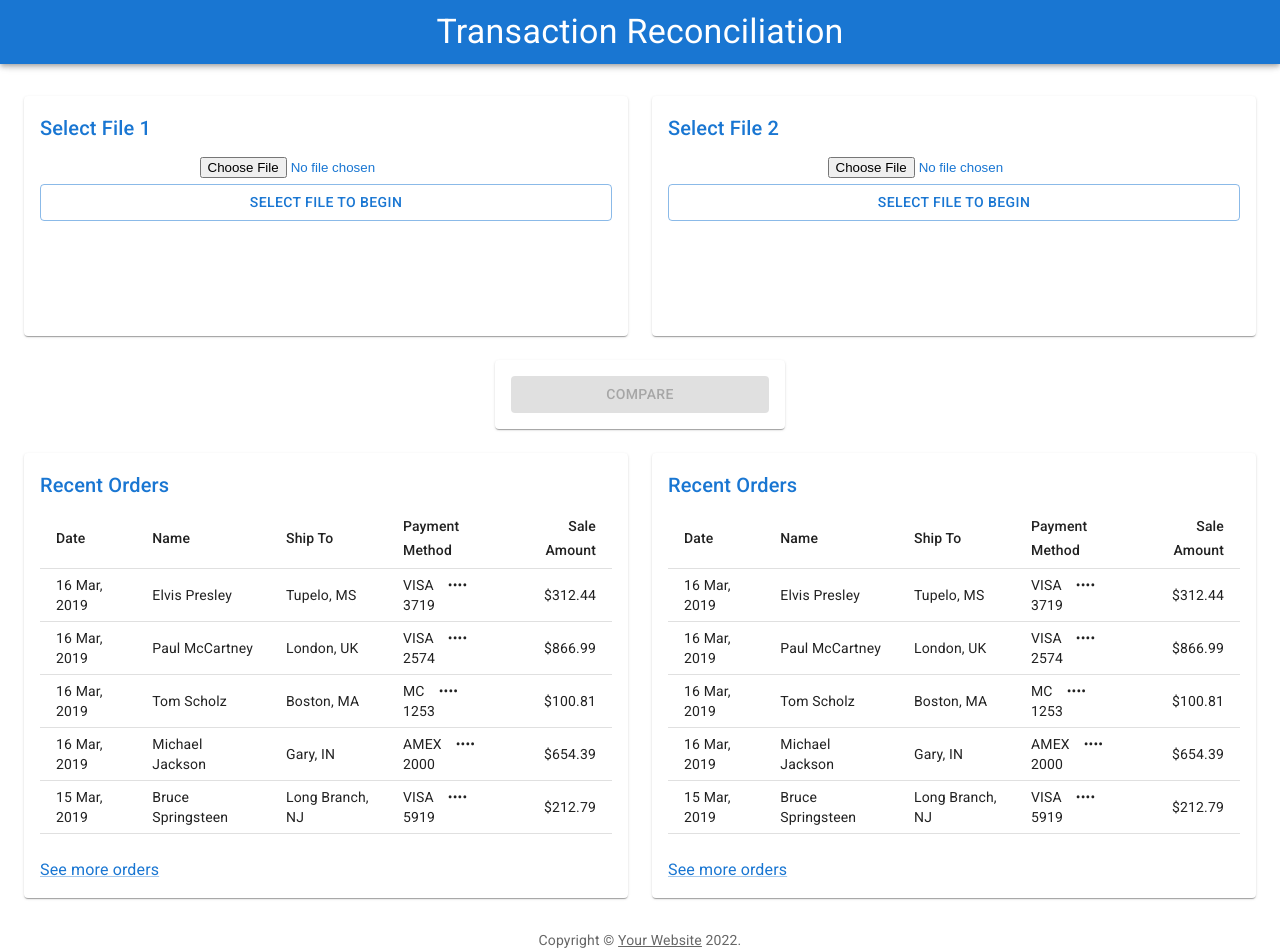
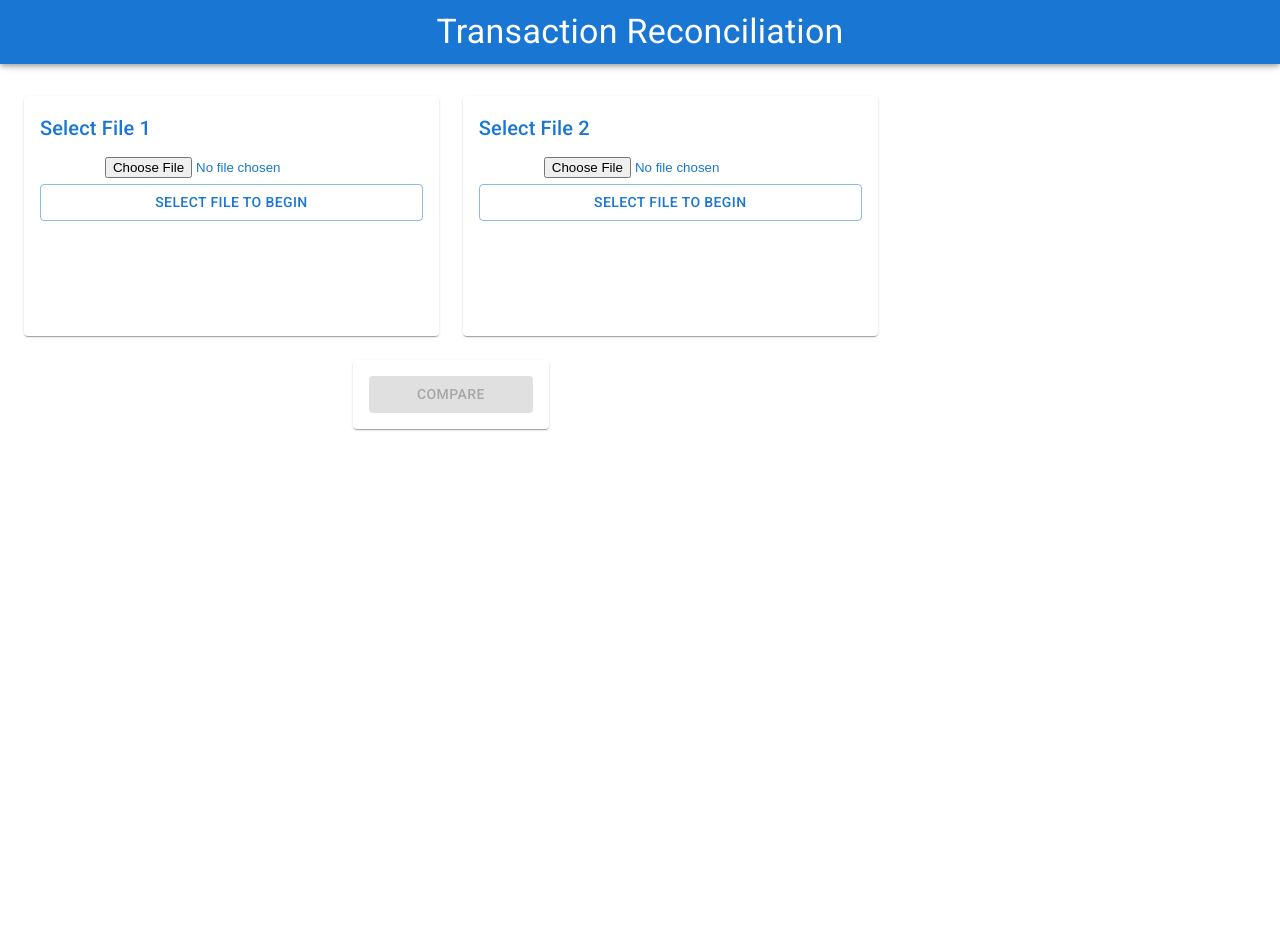
Before and after one commit to akalankapagoda/recon-ui, a React (Create React App) app: page / in a window 1280 px wide. Shown: the top 952 px of the page. After the commit the page ends 800 px from the top, so only its background shows below. Built offline with nearby package versions, Linux system fonts and the light colour scheme.

Commit message:
Update results.

```diff
--- a/src/dashboard/Dashboard.js
+++ b/src/dashboard/Dashboard.js
@@ -11,24 +11,11 @@ import Button from '@mui/material/Button'
 import Grid from '@mui/material/Grid';
 import Paper from '@mui/material/Paper';
 import Link from '@mui/material/Link';
-import Orders from './Orders';
 import SourceFileUpload from './fileupload/SourceFileUpload.js';
 import TargetFileUpload from './fileupload/TargetFileUpload.js';
-import { startReconciliation, updateReconStatus } from './DashboardSlice';
+import { startReconciliation, updateReconStatus, updateReconResults } from './DashboardSlice';
 import { checkReconStatusAPI } from '../api/ReconAPI';
-
-function Copyright(props) {
-  return (
-    <Typography variant="body2" color="text.secondary" align="center" {...props}>
-      {'Copyright © '}
-      <Link color="inherit" href="https://mui.com/">
-        Your Website
-      </Link>{' '}
-      {new Date().getFullYear()}
-      {'.'}
-    </Typography>
-  );
-}
+import Results from './Results';
 
 const drawerWidth = 240;
 
@@ -55,10 +42,13 @@ const mdTheme = createTheme();
 function DashboardContent() {
 
   const reconStatus = useSelector((state) => state.dashboard.reconStatus);
+  const reconResults = useSelector((state) => state.dashboard.reconResults);
+
   const sourceUploadStatus = useSelector((state) => state.sourceFileUpload.uploadStatus);
   const targetUploadStatus = useSelector((state) => state.targetFileUpload.uploadStatus);
   const sourceFilename = useSelector((state) => state.sourceFileUpload.filename);
   const targetFilename = useSelector((state) => state.targetFileUpload.filename);
+
   const dispatch = useDispatch();
 
   var buttonDisabled = true;
@@ -85,11 +75,20 @@ function DashboardContent() {
 
     if (responseStatus === 'SUCCESS' || responseStatus === 'ERROR') {
       dispatch(updateReconStatus(responseStatus));
+      dispatch(updateReconResults(response.data));
     } else { // Try again in another 2 second
       setTimeout(() => {
         checkReconResults(sourceFilename, targetFilename, dispatch);
       }, 2000);
     }
+  }
+
+  let results;
+
+  if (reconStatus === 'SUCCESS' && reconResults) {
+    results = <Results results={reconResults} />;
+  } else {
+    results = <Grid item xs={12}></Grid>;
   }
 
   return (
@@ -156,19 +155,8 @@ function DashboardContent() {
                 </Paper>
               </Grid>
               <Grid item xs={4}></Grid>
-              {/* Recent Orders */}
-              <Grid item xs={6}>
-                <Paper sx={{ p: 2, display: 'flex', flexDirection: 'column' }}>
-                  <Orders />
-                </Paper>
-              </Grid>
-              <Grid item xs={6}>
-                <Paper sx={{ p: 2, display: 'flex', flexDirection: 'column' }}>
-                  <Orders />
-                </Paper>
-              </Grid>
+              {results}
             </Grid>
-            <Copyright sx={{ pt: 4 }} />
           </Container>
         </Box>
       </Box>
--- a/src/dashboard/DashboardSlice.js
+++ b/src/dashboard/DashboardSlice.js
@@ -12,13 +12,16 @@ export const startReconciliation = createAsyncThunk(
 export const dashboardSlice = createSlice({
   name: 'sourceFileUpload',
   initialState: {
-      filename: null,
       reconStatus : 'NONE',
+      reconResults : null
 
   },
   reducers: {
     updateReconStatus: (state, action) => {
       state.reconStatus = action.payload
+    },
+    updateReconResults: (state, action) => {
+      state.reconResults = action.payload
     },
   },
   extraReducers: {
@@ -34,6 +37,6 @@ export const dashboardSlice = createSlice({
   },
 })
 
-export const { dashboardReducer, updateReconStatus } = dashboardSlice.actions
+export const { dashboardReducer, updateReconStatus, updateReconResults } = dashboardSlice.actions
 
 export default dashboardSlice.reducer
--- a/src/dashboard/Orders.js
+++ /dev/null
@@ -1,86 +0,0 @@
-import * as React from 'react';
-import Link from '@mui/material/Link';
-import Table from '@mui/material/Table';
-import TableBody from '@mui/material/TableBody';
-import TableCell from '@mui/material/TableCell';
-import TableHead from '@mui/material/TableHead';
-import TableRow from '@mui/material/TableRow';
-import Title from './Title';
-
-// Generate Order Data
-function createData(id, date, name, shipTo, paymentMethod, amount) {
-  return { id, date, name, shipTo, paymentMethod, amount };
-}
-
-const rows = [
-  createData(
-    0,
-    '16 Mar, 2019',
-    'Elvis Presley',
-    'Tupelo, MS',
-    'VISA ⠀•••• 3719',
-    312.44,
-  ),
-  createData(
-    1,
-    '16 Mar, 2019',
-    'Paul McCartney',
-    'London, UK',
-    'VISA ⠀•••• 2574',
-    866.99,
-  ),
-  createData(2, '16 Mar, 2019', 'Tom Scholz', 'Boston, MA', 'MC ⠀•••• 1253', 100.81),
-  createData(
-    3,
-    '16 Mar, 2019',
-    'Michael Jackson',
-    'Gary, IN',
-    'AMEX ⠀•••• 2000',
-    654.39,
-  ),
-  createData(
-    4,
-    '15 Mar, 2019',
-    'Bruce Springsteen',
-    'Long Branch, NJ',
-    'VISA ⠀•••• 5919',
-    212.79,
-  ),
-];
-
-function preventDefault(event) {
-  event.preventDefault();
-}
-
-export default function Orders() {
-  return (
-    <React.Fragment>
-      <Title>Recent Orders</Title>
-      <Table size="small">
-        <TableHead>
-          <TableRow>
-            <TableCell>Date</TableCell>
-            <TableCell>Name</TableCell>
-            <TableCell>Ship To</TableCell>
-            <TableCell>Payment Method</TableCell>
-            <TableCell align="right">Sale Amount</TableCell>
-          </TableRow>
-        </TableHead>
-        <TableBody>
-          {rows.map((row) => (
-            <TableRow key={row.id}>
-              <TableCell>{row.date}</TableCell>
-              <TableCell>{row.name}</TableCell>
-              <TableCell>{row.shipTo}</TableCell>
-              <TableCell>{row.paymentMethod}</TableCell>
-              <TableCell align="right">{`$${row.amount}`}</TableCell>
-            </TableRow>
-          ))}
-        </TableBody>
-      </Table>
-      <Link color="primary" href="#" onClick={preventDefault} sx={{ mt: 3 }}>
-        See more orders
-      </Link>
-    </React.Fragment>
-  );
-}
--- /dev/null
+++ b/src/dashboard/Results.js
@@ -0,0 +1,55 @@
+import * as React from 'react';
+import Skeleton from '@mui/material/Skeleton';
+import Grid from '@mui/material/Grid';
+import Paper from '@mui/material/Paper';
+import Transactions from './Transactions';
+import Title from './Title';
+
+export default function results(props) {
+
+    const results = props.results;
+
+    return (
+        <React.Fragment>
+            <Grid item xs={12}></Grid>
+            <Grid item xs={1}>
+                <Paper sx={{ p: 2, display: 'flex', flexDirection: 'column' }}>
+                    <Title>Results</Title>
+                </Paper>
+            </Grid>
+            <Grid item xs={12}></Grid>
+            <Grid item xs={12}>
+                <Paper elevation={5} sx={{ p: 2, display: 'flex', flexDirection: 'column' }}>
+                    <Title>File 1 Records Count : {results.sourceRecordsCount} </Title>
+                    <Title>File 2 Records Count : {results.targetRecordsCount} </Title>
+                    <Title>Match Count : {results.matchCount} </Title>
+                </Paper>
+            </Grid>
+            <Grid item xs={12}>
+                <Paper sx={{ p: 2, display: 'flex', flexDirection: 'column' }}>
+                    <Title>Suggestions</Title>
+                </Paper>
+            </Grid>
+            <Grid item xs={6}>
+                <Paper sx={{ p: 2, display: 'flex', flexDirection: 'column' }}>
+                    <Transactions title="Source Transaction" rows={results.sourceSuggestions} partialDetails={true} />
+                </Paper>
+            </Grid>
+            <Grid item xs={6}>
+                <Paper sx={{ p: 2, display: 'flex', flexDirection: 'column' }}>
+                    <Transactions title="Target Transaction" rows={results.targetSuggestions} partialDetails={true} />
+                </Paper>
+            </Grid>
+            <Grid item xs={12}>
+                <Paper sx={{ p: 2, display: 'flex', flexDirection: 'column' }}>
+                    <Transactions title="Unmatched Source Transactions" rows={results.unmatchedSourceTransactions} />
+                </Paper>
+            </Grid>
+            <Grid item xs={12}>
+                <Paper sx={{ p: 2, display: 'flex', flexDirection: 'column' }}>
+                    <Transactions title="Unmatched Target Transactions" rows={results.unmatchedTargetTransactions} />
+                </Paper>
+            </Grid>
+        </React.Fragment>
+    );
+}
--- /dev/null
+++ b/src/dashboard/Transactions.js
@@ -0,0 +1,81 @@
+import * as React from 'react';
+import Link from '@mui/material/Link';
+import Table from '@mui/material/Table';
+import TableBody from '@mui/material/TableBody';
+import TableCell from '@mui/material/TableCell';
+import TableHead from '@mui/material/TableHead';
+import TableRow from '@mui/material/TableRow';
+import Title from './Title';
+
+function preventDefault(event) {
+  event.preventDefault();
+}
+
+export default function Transactions(props) {
+
+  const rows = props.rows ? props.rows : [];
+
+  const partialDetails = props.partialDetails ? props.partialDetails : false;
+
+  let additionalFieldsHeaders;
+
+  if (partialDetails) {
+    additionalFieldsHeaders = null;
+  } else {
+
+    additionalFieldsHeaders =
+        <React.Fragment>
+          <TableCell>Date</TableCell>
+          <TableCell>Type</TableCell>
+          <TableCell>Description</TableCell>
+        </React.Fragment>;
+  }
+
+  function getAdditionalFieldValues(row)  {
+
+    const partialDetails = props.partialDetails ? props.partialDetails : false;
+
+    let additionalFieldValues;
+
+  if (partialDetails) {
+    additionalFieldValues = null;
+  } else {
+    additionalFieldValues =
+        <React.Fragment>
+          <TableCell>{row.transactionDate}</TableCell>
+          <TableCell>{row.transactionType}</TableCell>
+          <TableCell>{row.description}</TableCell>
+        </React.Fragment>
+  }
+
+  return additionalFieldValues;
+  }
+
+  return (
+    <React.Fragment>
+      <Title>{props.title}</Title>
+      <Table size="small">
+        <TableHead>
+          <TableRow>
+            <TableCell>Transaction Id</TableCell>
+            {additionalFieldsHeaders}
+            <TableCell>Wallet Ref</TableCell>
+            <TableCell>Narrative</TableCell>
+            <TableCell align="right">Amount</TableCell>
+          </TableRow>
+        </TableHead>
+        <TableBody>
+          {rows.map((row) => (
+            <TableRow key={row.transactionId}>
+              <TableCell>{row.transactionId}</TableCell>
+              {getAdditionalFieldValues(row)}
+              <TableCell>{row.walletReference}</TableCell>
+              <TableCell>{row.narrative}</TableCell>
+              <TableCell align="right">{row.amount}</TableCell>
+            </TableRow>
+          ))}
+        </TableBody>
+      </Table>
+    </React.Fragment>
+  );
+}
--- a/src/dashboard/fileupload/SourceFileUpload.js
+++ b/src/dashboard/fileupload/SourceFileUpload.js
@@ -26,7 +26,7 @@ import { checkUploadStatusAPI } from '../../api/ReconAPI';
             label='Select File'>
             <input type="file" onChange={(event) => onFileChange(event, dispatch)} />
         </Button>
-        <Button variant={variant} color={color}>{label}</Button>
+        <Button fullWidth variant={variant} color={color}>{label}</Button>
       </React.Fragment>
     );
   }
```
